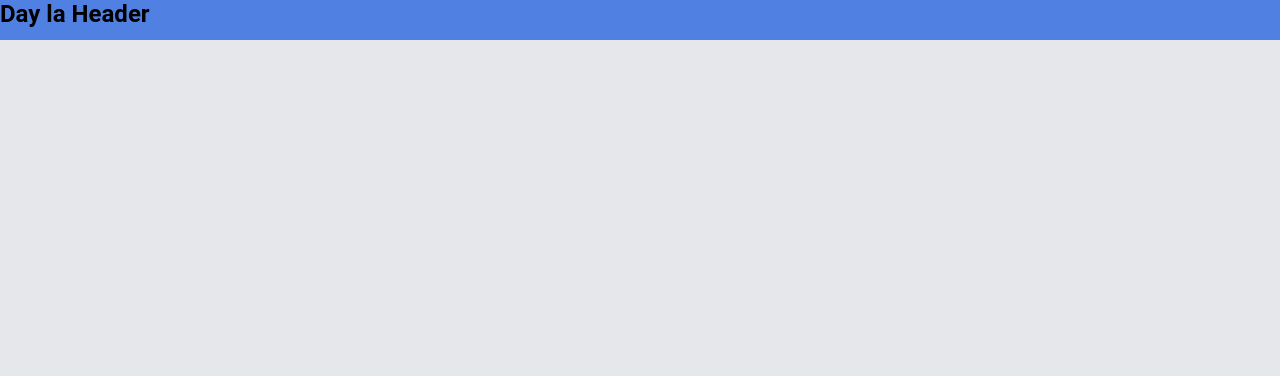
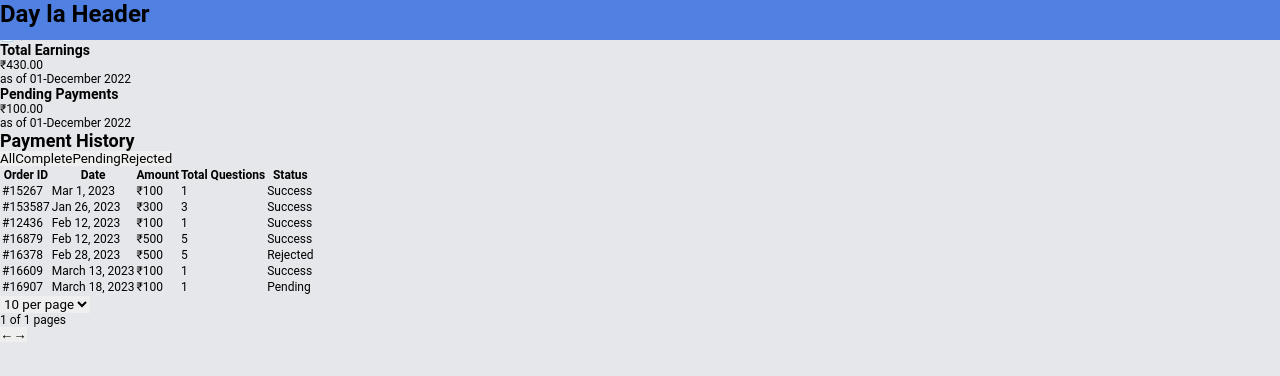
Before and after one commit to ldanh270/skills-trade, a React (Vite) app: page /transactions in a window 1280 px wide. Shown: the top 376 px of the page. Built offline with nearby package versions, Linux system fonts and the light colour scheme; data requests are answered from the project's data file.

Commit message:
Chỉnh ChatAI

```diff
--- a/src/pages/ChatAI/ChatAI.module.scss
+++ b/src/pages/ChatAI/ChatAI.module.scss
@@ -4,9 +4,11 @@
   background: $base-background;
   min-height: 100vh;
   display: flex;
+  flex-direction: column;
   justify-content: center;
   align-items: center;
   padding: 0;
+  position: relative;
 }
 
 .chatLayout {
@@ -20,22 +22,20 @@
 .chatCard {
   position: relative;
   width: 100%;
-  height: 45vw; // hoặc max-height: 70vh;
+  height: 70vh;
   display: flex;
   flex-direction: column;
   background: $white;
   border-radius: 32px;
   box-shadow: 0 8px 32px rgba(0,0,0,0.10);
-  padding: 0; // padding chỉ cho .chatMain và .chatInputBar
-  overflow: hidden; // Để watermark không tràn ra ngoài
-
-
+  padding: 0;
+  overflow: hidden;
 }
 
 .chatSidebar {
   position: absolute;
-  top: 40%;
-  right: 520px; // hoặc 8px cho sát hơn
+  top: 50%;
+  right: 500px;
   transform: translateY(-50%);
   background: $white;
   border-radius: 24px;
@@ -47,6 +47,7 @@
   gap: 12px;
   align-items: center;
   height: fit-content;
+  z-index: 10;
 }
 
 .iconBtn {
@@ -111,13 +112,13 @@
   left: 50%;
   transform: translate(-50%, -50%) rotate(-15deg);
   font-weight: 900;
-  color: rgba(23, 70, 162, 0.08);
+  color: rgba(79, 128, 226, 0.08);
   z-index: 0;
   pointer-events: none;
   white-space: nowrap;
   text-shadow: 3px 3px 6px rgba(0,0,0,0.15);
   text-align: center;
-  margin-bottom: 0;
+  margin: 0;
   padding: 0;
 }
 .chatInputBar {
@@ -190,7 +191,182 @@
   // padding: 12px 18px;
 }
 
+// Responsive Design
+@media (max-width: 1200px) {
+  .chatLayout {
+    width: 70vw;
+  }
+
+  .chatSidebar {
+    right: 30px;
+  }
+}
+
 @media (max-width: 1000px) {
-  .chatLayout { width: 98vw; min-width: 0; }
-  .chatCard { padding: 16px 4px 0 4px; }
+  .chatLayout {
+    width: 85vw;
+  }
+
+  .chatSidebar {
+    right: 20px;
+  }
+
+  .botName {
+    font-size: 8rem;
+  }
 }
+
+@media (max-width: 768px) {
+  .chatPageBg {
+    padding: 20px 10px;
+  }
+
+  .chatLayout {
+    width: 95vw;
+  }
+
+  .chatCard {
+    height: 60vh;
+  }
+
+  .chatSidebar {
+    position: fixed;
+    top: auto;
+    bottom: 20px;
+    right: 20px;
+    transform: none;
+    flex-direction: row;
+    width: auto;
+    padding: 8px 16px;
+    border-radius: 50px;
+  }
+
+  .botName {
+    font-size: 6rem;
+  }
+
+  .chatMain {
+    padding: 24px 24px 0 24px;
+  }
+
+  .userMsg, .botMsg {
+    font-size: 1rem;
+    padding: 20px 24px;
+    max-width: 95%;
+  }
+
+  .chatInputBar {
+    padding: 20px 20px 20px 20px;
+  }
+
+  .chatInput {
+    padding: 16px 20px;
+    font-size: 1rem;
+  }
+
+  .sendBtn {
+    padding: 12px 24px;
+    font-size: 1.2rem;
+  }
+
+  .botMsgName {
+    font-size: 1.2rem;
+  }
+
+  .botMsgContent {
+    margin-left: 32px;
+    margin-top: 8px;
+  }
+}
+
+@media (max-width: 480px) {
+  .chatPageBg {
+    padding: 10px 5px;
+  }
+
+  .chatLayout {
+    width: 98vw;
+  }
+
+  .chatCard {
+    height: 55vh;
+    border-radius: 20px;
+  }
+
+  .chatSidebar {
+    bottom: 10px;
+    right: 10px;
+    padding: 6px 12px;
+    gap: 8px;
+  }
+
+  .iconBtn {
+    width: 36px;
+    height: 36px;
+    font-size: 1rem;
+  }
+
+  .botName {
+    font-size: 4rem;
+  }
+
+  .chatMain {
+    padding: 16px 16px 0 16px;
+    gap: 12px;
+  }
+
+  .userMsg, .botMsg {
+    font-size: 0.9rem;
+    padding: 16px 20px;
+    margin-bottom: 12px;
+  }
+
+  .chatInputBar {
+    padding: 16px 16px 16px 16px;
+    gap: 12px;
+  }
+
+  .chatInput {
+    padding: 12px 16px;
+    font-size: 0.9rem;
+  }
+
+  .sendBtn {
+    padding: 10px 20px;
+    font-size: 1rem;
+  }
+
+  .botMsgName {
+    font-size: 1rem;
+  }
+
+  .botMsgContent {
+    margin-left: 24px;
+    margin-top: 6px;
+  }
+
+  .botAvatar {
+    width: 32px;
+    height: 32px;
+  }
+}
+
+// Landscape orientation for mobile
+@media (max-height: 500px) and (orientation: landscape) {
+  .chatPageBg {
+    padding: 10px;
+  }
+
+  .chatCard {
+    height: 80vh;
+  }
+
+  .botName {
+    font-size: 3rem;
+  }
+
+  .chatSidebar {
+    bottom: 10px;
+    right: 10px;
+  }
+}
--- a/src/pages/TxHistory/TxHistory.jsx
+++ b/src/pages/TxHistory/TxHistory.jsx
@@ -1,11 +1,149 @@
-import * as styles from './TxHistory.module.scss'
+import React, { useState } from 'react';
+import * as styles from './TxHistory.module.scss';
 
 function TxHistory() {
+    const [selectedFilter, setSelectedFilter] = useState('All');
+    const [currentPageNumber, setCurrentPageNumber] = useState(1);
+    const [itemsPerPageCount, setItemsPerPageCount] = useState(10);
+
+    // Mock data cho transaction history
+    const transactionList = [
+        { orderId: '#15267', transactionDate: 'Mar 1, 2023', transactionAmount: 100, questionCount: 1, transactionStatus: 'Success' },
+        { orderId: '#153587', transactionDate: 'Jan 26, 2023', transactionAmount: 300, questionCount: 3, transactionStatus: 'Success' },
+        { orderId: '#12436', transactionDate: 'Feb 12, 2023', transactionAmount: 100, questionCount: 1, transactionStatus: 'Success' },
+        { orderId: '#16879', transactionDate: 'Feb 12, 2023', transactionAmount: 500, questionCount: 5, transactionStatus: 'Success' },
+        { orderId: '#16378', transactionDate: 'Feb 28, 2023', transactionAmount: 500, questionCount: 5, transactionStatus: 'Rejected' },
+        { orderId: '#16609', transactionDate: 'March 13, 2023', transactionAmount: 100, questionCount: 1, transactionStatus: 'Success' },
+        { orderId: '#16907', transactionDate: 'March 18, 2023', transactionAmount: 100, questionCount: 1, transactionStatus: 'Pending' },
+    ];
+
+    const filterOptions = ['All', 'Complete', 'Pending', 'Rejected'];
+
+    const getStatusStyleClass = (status) => {
+        switch (status) {
+            case 'Success': return styles.transactionStatusSuccess;
+            case 'Pending': return styles.transactionStatusPending;
+            case 'Rejected': return styles.transactionStatusRejected;
+            default: return '';
+        }
+    };
+
+    const filteredTransactionList = selectedFilter === 'All'
+        ? transactionList
+        : transactionList.filter(transaction => {
+            if (selectedFilter === 'Complete') return transaction.transactionStatus === 'Success';
+            return transaction.transactionStatus === selectedFilter;
+        });
+
     return (
-        <div className={styles['TxHistory']}>
-            <h1>Chat page</h1>
+        <div className={styles.transactionHistoryPage}>
+            {/* Left Sidebar */}
+            <div className={styles.navigationSidebar}>
+                <div className={styles.navigationItem}>
+                    <span className={styles.navigationIcon}>💬</span>
+                    <span className={styles.navigationText}>Chat</span>
+                    <span className={styles.navigationArrow}>→</span>
+                </div>
+                <div className={styles.navigationItem}>
+                    <span className={styles.navigationIcon}>📞</span>
+                    <span className={styles.navigationText}>Call</span>
+                    <span className={styles.navigationArrow}>→</span>
+                </div>
+                <div className={styles.navigationItem}>
+                    <span className={styles.navigationIcon}>📄</span>
+                    <span className={styles.navigationText}>Questions</span>
+                    <span className={styles.navigationArrow}>→</span>
+                </div>
+            </div>
+
+            {/* Main Content */}
+            <div className={styles.mainContentArea}>
+                {/* Blue line at top */}
+                <div className={styles.topBorderLine}></div>
+
+                {/* Earnings Summary */}
+                <div className={styles.earningsSummarySection}>
+                    <div className={styles.totalEarningsCard}>
+                        <h3>Total Earnings</h3>
+                        <div className={styles.earningsAmount}>₹430.00</div>
+                        <div className={styles.earningsDate}>as of 01-December 2022</div>
+                    </div>
+                    <div className={styles.pendingPaymentsCard}>
+                        <h3>Pending Payments</h3>
+                        <div className={styles.earningsAmount}>₹100.00</div>
+                        <div className={styles.earningsDate}>as of 01-December 2022</div>
+                    </div>
+                </div>
+
+                {/* Payment History Section */}
+                <div className={styles.paymentHistorySection}>
+                    <h2 className={styles.paymentHistoryTitle}>Payment History</h2>
+
+                    {/* Filter Tabs */}
+                    <div className={styles.filterTabsContainer}>
+                        {filterOptions.map(filterOption => (
+                            <button
+                                key={filterOption}
+                                className={`${styles.filterTabButton} ${selectedFilter === filterOption ? styles.active : ''}`}
+                                onClick={() => setSelectedFilter(filterOption)}
+                            >
+                                {filterOption}
+                            </button>
+                        ))}
+                    </div>
+
+                    {/* Transaction Table */}
+                    <div className={styles.transactionTableCard}>
+                        <table className={styles.transactionDataTable}>
+                            <thead>
+                                <tr>
+                                    <th>Order ID</th>
+                                    <th>Date</th>
+                                    <th>Amount</th>
+                                    <th>Total Questions</th>
+                                    <th>Status</th>
+                                </tr>
+                            </thead>
+                            <tbody>
+                                {filteredTransactionList.map((transaction, index) => (
+                                    <tr key={index}>
+                                        <td>{transaction.orderId}</td>
+                                        <td>{transaction.transactionDate}</td>
+                                        <td>₹{transaction.transactionAmount}</td>
+                                        <td>{transaction.questionCount}</td>
+                                        <td className={getStatusStyleClass(transaction.transactionStatus)}>
+                                            {transaction.transactionStatus}
+                                        </td>
+                                    </tr>
+                                ))}
+                            </tbody>
+                        </table>
+
+                        {/* Pagination */}
+                        <div className={styles.paginationContainer}>
+                            <div className={styles.itemsPerPageSelector}>
+                                <select
+                                    value={itemsPerPageCount}
+                                    onChange={(e) => setItemsPerPageCount(Number(e.target.value))}
+                                >
+                                    <option value={10}>10 per page</option>
+                                    <option value={20}>20 per page</option>
+                                    <option value={50}>50 per page</option>
+                                </select>
+                            </div>
+                            <div className={styles.pageInfoDisplay}>
+                                <span>1 of 1 pages</span>
+                                <div className={styles.pageNavigationArrows}>
+                                    <button className={styles.pageNavigationButton}>←</button>
+                                    <button className={styles.pageNavigationButton}>→</button>
+                                </div>
+                            </div>
+                        </div>
+                    </div>
+                </div>
+            </div>
         </div>
-    )
+    );
 }
 
-export default TxHistory
+export default TxHistory;
```
Also changed, not shown: src/pages/ChatAI/ChatAI.jsx (+6 -1 lines).
